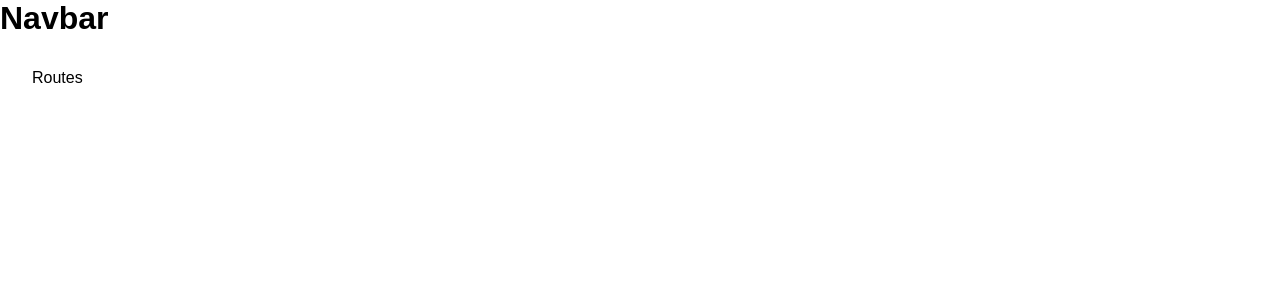
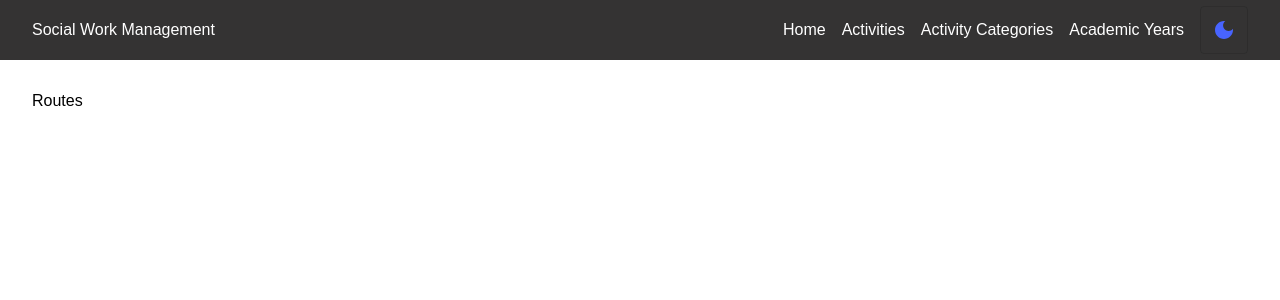
Before and after one commit to nguyetque01/SocialWorkManagement, a React (Create React App) app in the folder frontend/: page / in a window 1280 px wide. Shown: the top 300 px of the page. Built offline with nearby package versions, Linux system fonts and the light colour scheme.

Commit message:
Frontend: Create and Style Navbar, Install and Use Package Material Icons (#3)

```diff
--- a/frontend/package.json
+++ b/frontend/package.json
@@ -5,6 +5,7 @@
   "dependencies": {
     "@emotion/react": "^11.11.3",
     "@emotion/styled": "^11.11.0",
+    "@mui/icons-material": "^5.15.4",
     "@mui/material": "^5.15.4",
     "@testing-library/jest-dom": "^5.17.0",
     "@testing-library/react": "^13.4.0",
--- a/frontend/src/App.tsx
+++ b/frontend/src/App.tsx
@@ -1,5 +1,6 @@
 import { useContext } from "react";
 import { ThemeContext } from "./context/theme.context";
+import Navbar from "./components/navbar/Navbar.component";
 
 const App = () => {
   const { darkMode } = useContext(ThemeContext);
@@ -8,7 +9,7 @@ const App = () => {
 
   return (
     <div className={appStyles}>
-      <h1>Navbar</h1>
+      <Navbar />
       <div className="wrapper">Routes</div>
     </div>
   );
--- /dev/null
+++ b/frontend/src/components/navbar/Navbar.component.tsx
@@ -0,0 +1,55 @@
+import { useContext, useState } from "react";
+import "./navbar.scss";
+import { Link } from "react-router-dom";
+import { Menu, LightMode, DarkMode } from "@mui/icons-material";
+import { ToggleButton } from "@mui/material";
+import { ThemeContext } from "../../context/theme.context";
+
+const links = [
+  { href: "", label: "Home" },
+  { href: "/activities", label: "Activities" },
+  { href: "/activity-categories", label: "Activity Categories" },
+  { href: "/academic-years", label: "Academic Years" },
+];
+
+const Navbar = () => {
+  const [open, setOpen] = useState<boolean>(false);
+  const { darkMode, toggleDarkMode } = useContext(ThemeContext);
+
+  const ToggleOpenMenu = () => {
+    setOpen((prevState) => !prevState);
+  };
+
+  const menuStyles = open ? "menu open" : "menu";
+
+  return (
+    <div className="navbar">
+      <div className="brand">
+        <span>Social Work Management</span>
+      </div>
+      <div className={menuStyles}>
+        <ul>
+          {links.map((item) => (
+            <li key={item.href} onClick={ToggleOpenMenu}>
+              <Link to={item.href}>{item.label}</Link>
+            </li>
+          ))}
+        </ul>
+      </div>
+      <div className="hamburger">
+        <Menu onClick={ToggleOpenMenu} />
+      </div>
+      <div className="toggle">
+        <ToggleButton
+          value={"check"}
+          selected={darkMode}
+          onChange={toggleDarkMode}
+        >
+          {darkMode ? <LightMode /> : <DarkMode />}
+        </ToggleButton>
+      </div>
+    </div>
+  );
+};
+
+export default Navbar;
--- /dev/null
+++ b/frontend/src/components/navbar/navbar.scss
@@ -0,0 +1,74 @@
+@import "../../mixins";
+.navbar {
+  @include d-flex(row, space-between, center);
+  color: #fff;
+  background-color: rgb(52, 51, 51);
+  width: 100%;
+  height: 60px;
+  padding: 0 2rem;
+
+  .brand {
+    flex: 1;
+  }
+
+  .menu {
+    ul {
+      @include d-flex(row, flex-start, center);
+      gap: 1rem;
+
+      li {
+        a {
+          color: #fff;
+          cursor: pointer;
+        }
+      }
+    }
+  }
+
+  .hamburger {
+    display: none;
+    cursor: pointer;
+  }
+
+  .toggle {
+    margin-left: 1rem;
+    cursor: pointer;
+    svg {
+      color: var(--blue);
+    }
+  }
+}
+
+@media (max-width: 600px) {
+  .navbar {
+    padding: 0 2rem;
+
+    .menu {
+      @include d-flex(column, flex-start, center);
+      gap: 1rem;
+      color: #fff;
+      background-color: rgb(52, 51, 51);
+      width: 240px;
+      height: 100vh;
+      position: fixed;
+      top: 0;
+      left: -240px;
+      z-index: 100;
+      transition: all 0.3s ease-in-out;
+
+      &.open {
+        left: 0;
+      }
+
+      ul {
+        @include d-flex(column, center, center);
+        gap: 2rem;
+        height: 100%;
+      }
+    }
+
+    .hamburger {
+      display: block;
+    }
+  }
+}
--- a/frontend/src/global.scss
+++ b/frontend/src/global.scss
@@ -32,6 +32,7 @@ ul {
 .app {
   color: var(--text-color1);
   background-color: var(--bg-color);
+  transition: all 0.3s ease-in-out;
 
   &.dark {
     --bg-color: #000;
```
Also changed, not shown: frontend/src/_mixins.scss (+4 -4 lines), 1 other file (tests, documents, lock files or other folders).
